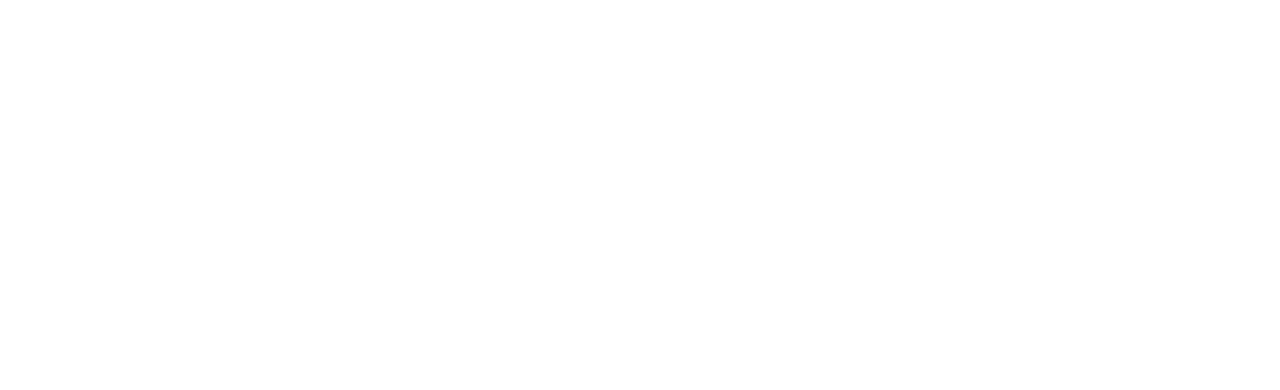
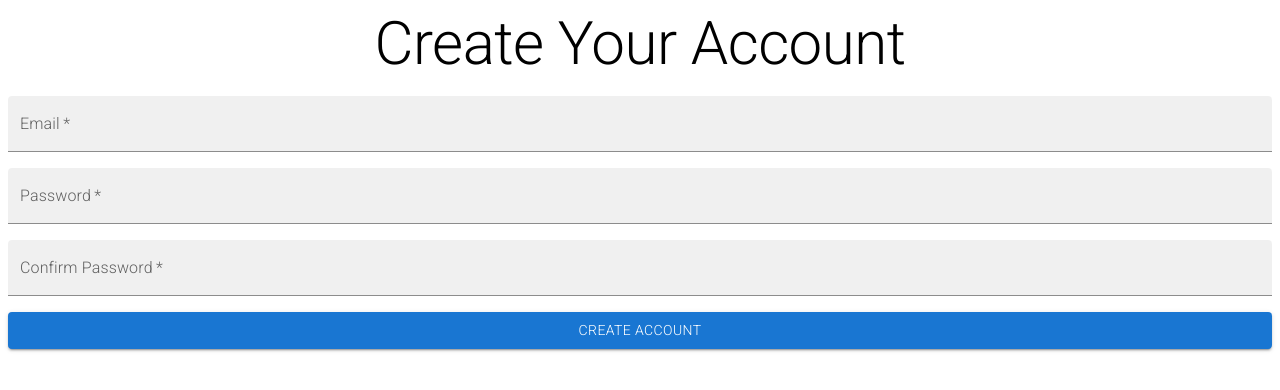
Before and after one commit to nvelinov1/calendar_app, a React (Create React App) app: page /create_account in a window 1280 px wide. Before the commit this address had no page. Shown: the top 390 px of the page. Built offline with nearby package versions, Linux system fonts and the light colour scheme.

Commit message:
added routing and register form

```diff
--- a/package.json
+++ b/package.json
@@ -13,6 +13,7 @@
     "@testing-library/jest-dom": "^5.16.5",
     "@testing-library/react": "^13.3.0",
     "@testing-library/user-event": "^13.5.0",
+    "firebase": "^9.9.2",
     "moment": "^2.29.4",
     "react": "^18.2.0",
     "react-big-calendar": "^1.5.0",
--- a/src/App.js
+++ b/src/components/App.js
@@ -1,6 +1,8 @@
 import React from 'react'
-import EventCalendar from './screens/EventCalendar'
-import Welcome from './screens/Welcome'
+import EventCalendar from '../screens/EventCalendar'
+import Welcome from '../screens/Welcome'
+import CreateAccount from '../screens/CreateAccount'
+import Login from '../screens/Login'
 import { BrowserRouter, Routes, Route } from 'react-router-dom'
 
 export default function App() {
@@ -9,6 +11,8 @@
       <Routes>
         <Route path="/" element={<Welcome/>} />
         <Route path="/calendar" element={<EventCalendar/>} />
+        <Route path="/create_account" element={<CreateAccount/>} />
+        <Route path="/login" element={<Login/>} />
       </Routes>
     </BrowserRouter>
   )
--- /dev/null
+++ b/src/firebase.js
@@ -0,0 +1,14 @@
+import { initializeApp } from "firebase/app";
+import { getAuth } from "firebase/auth"
+
+const firebaseConfig = {
+  apiKey: "AIzaSyCLSCDblMxX9_3p8qS0pzcCtpVNdzfhNRA",
+  authDomain: "calendar-app-351c4.firebaseapp.com",
+  projectId: "calendar-app-351c4",
+  storageBucket: "calendar-app-351c4.appspot.com",
+  messagingSenderId: "917157840280",
+  appId: "1:917157840280:web:2396d8f0c87bddb8d417ed"
+};
+
+export const app = initializeApp(firebaseConfig);
+export const auth = getAuth(app)
--- a/src/index.js
+++ b/src/index.js
@@ -1,6 +1,6 @@
 import React from 'react';
 import ReactDOM from 'react-dom/client';
-import App from './App';
+import App from '../src/components/App';
 
 const root = ReactDOM.createRoot(document.getElementById('root'));
 root.render(
--- /dev/null
+++ b/src/screens/CreateAccount.js
@@ -0,0 +1,44 @@
+import React, { useState } from 'react'
+import Stack from '@mui/material/Stack';
+import Button from '@mui/material/Button';
+import Typography from '@mui/material/Typography';
+import TextField from '@mui/material/TextField';
+import '@fontsource/roboto/300.css';
+import { createUserWithEmailAndPassword } from 'firebase/auth';
+import { auth } from '../firebase'
+import { useNavigate } from 'react-router-dom'
+
+export default function CreateAccount() {
+
+    const [registerInfo, setRegisterInfo] = useState({email: "", password: "", confirm_password: ""})
+
+    const navigate = useNavigate()
+
+    const onRegister = async () => {
+        if (registerInfo.password !== registerInfo.confirm_password) {
+            alert("The entered passwords do not match.")
+            return;
+        }
+
+        try {
+            const user = await createUserWithEmailAndPassword(auth, registerInfo.email, registerInfo.password)
+            navigate("/calendar")
+        }
+        catch(error) {
+            alert(error.message)
+        }
+
+    }
+
+    return (
+        <div>
+            <Stack spacing={2} direction="column">
+                <Typography align="center" variant="h2">Create Your Account</Typography>
+                <TextField required label="Email" variant="filled" type="email" value={registerInfo.email} onChange={(e) => setRegisterInfo({...registerInfo, email: e.target.value})} />
+                <TextField required label="Password" variant="filled" type="password" value={registerInfo.password} onChange={(e) => setRegisterInfo({...registerInfo, password: e.target.value})} />
+                <TextField required label="Confirm Password" variant="filled" type="password" value={registerInfo.confirm_password} onChange={(e) => setRegisterInfo({...registerInfo, confirm_password: e.target.value})} />
+                <Button variant="contained" onClick={()=> onRegister()}>Create Account</Button>
+            </Stack>
+        </div>
+    )
+}
--- /dev/null
+++ b/src/screens/Login.js
@@ -0,0 +1,8 @@
+import React, { useState } from 'react'
+
+export default function Login() {
+    const [loginInfo, setLoginInfo] = useState({ email: "", password: "" })
+    return (
+        <div>Login</div>
+    )
+}
--- a/src/screens/Welcome.js
+++ b/src/screens/Welcome.js
@@ -4,8 +4,10 @@
 export default function Welcome() {
   return (
     <>
-        <div>Welcome</div>
-        <Link to="/calendar">Go to Calendar</Link>
+        <h1>Calendar App</h1>
+        <Link to="/create_account">Sign Up</Link><br></br>
+        <Link to="/login">Login</Link>
+
     </>
   )
 }
```
Also changed, not shown: 2 other files (tests, documents, lock files or other folders).
